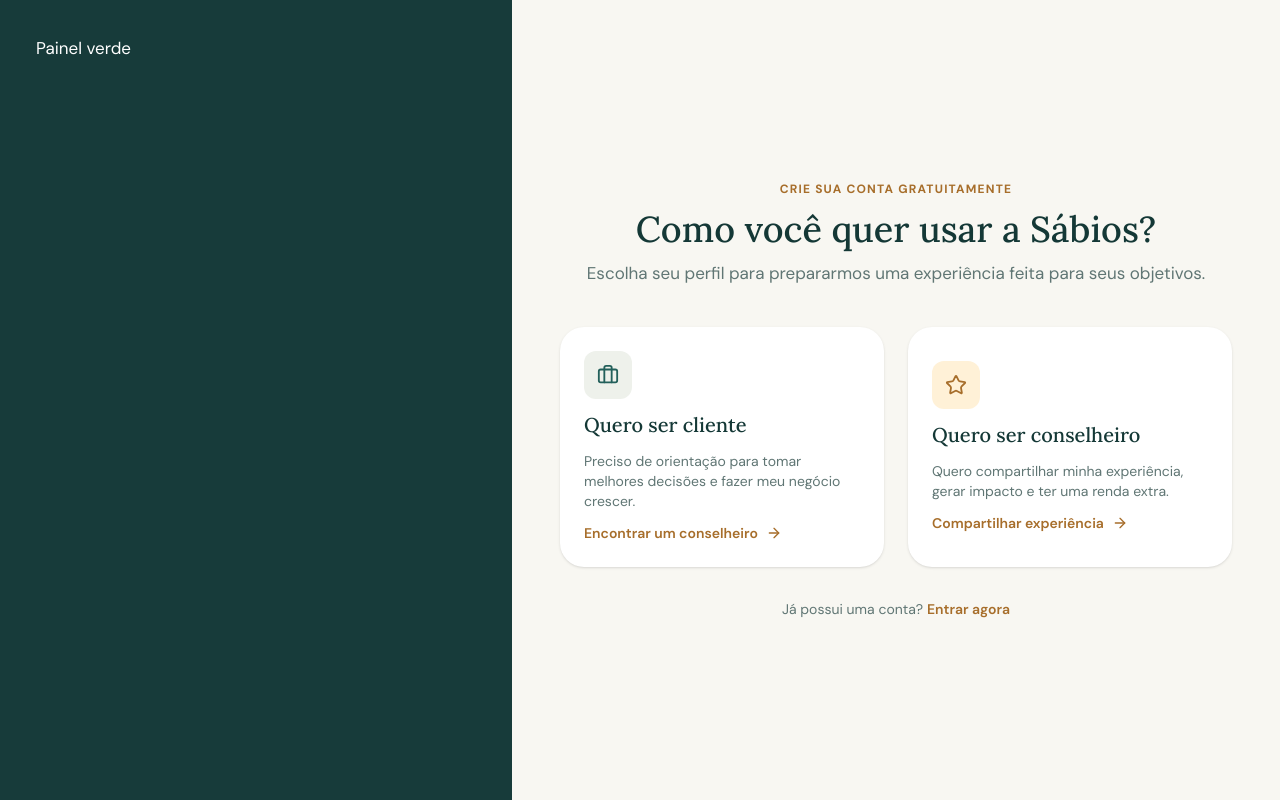
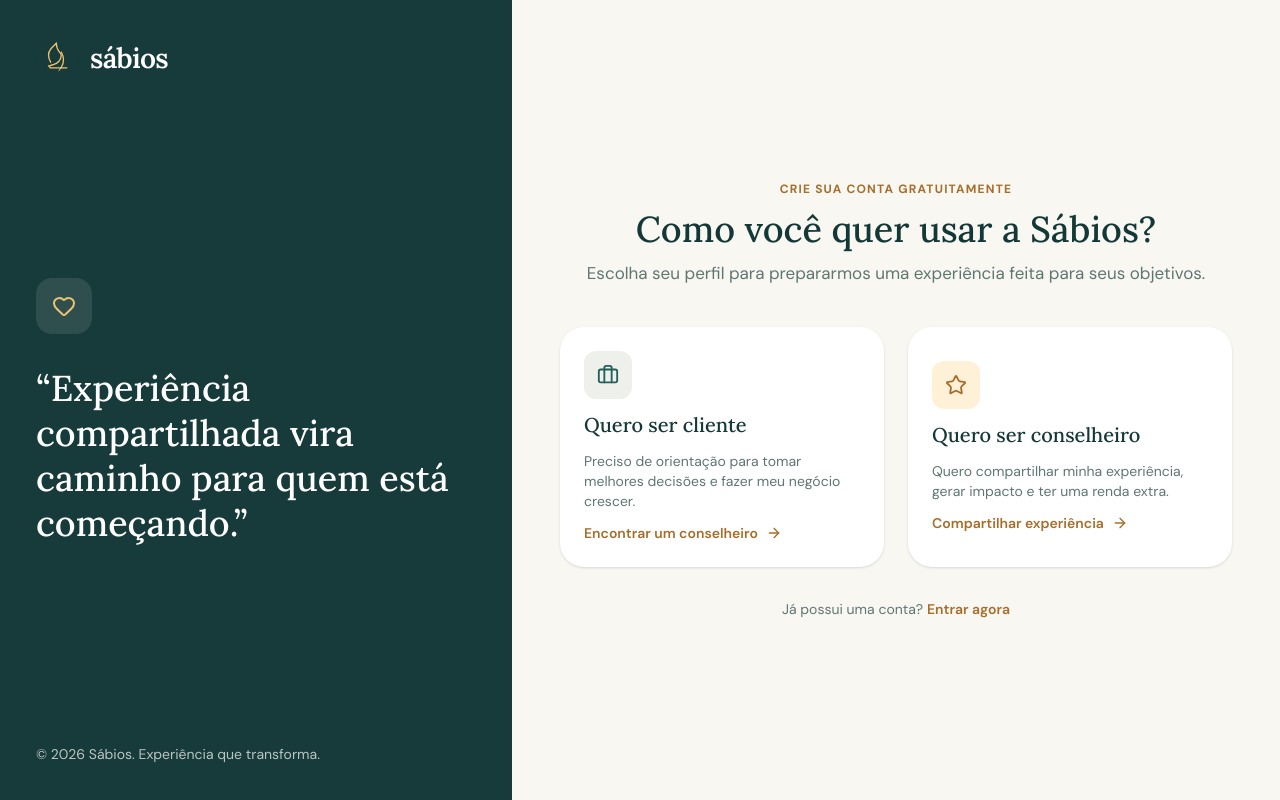
Before and after one commit to Sabios-app/Web-Front, a React (Vite) app: page /cadastro in a window 1280 px wide. Built offline with nearby package versions, Linux system fonts and the light colour scheme.

Commit message:
add AuthLayout green panel

```diff
--- a/src/layouts/AuthLayout.jsx
+++ b/src/layouts/AuthLayout.jsx
@@ -1,12 +1,27 @@
+import { Heart } from 'lucide-react'
+import LogoSabios from '../components/LogoSabios'
+
 export default function AuthLayout({ children }) {
   return (
-    <div className="min-h-screen flex">
-      <aside className="w-2/5 bg-verde-petroleo text-white p-9">
-        Painel verde
+    <div className="flex min-h-screen">
+      <aside className="hidden w-2/5 flex-col justify-between bg-verde-petroleo p-9 text-white lg:flex">
+        <LogoSabios claro className="self-start" />
+
+        <div>
+          <span className="mb-8 flex h-14 w-14 items-center justify-center rounded-2xl bg-white/10 text-dourado-claro">
+            <Heart size={24} aria-hidden="true" />
+          </span>
+          <blockquote className="font-titulo text-4xl leading-tight">
+            “Experiência compartilhada vira caminho para quem está começando.”
+          </blockquote>
+        </div>
+
+        <p className="text-sm text-white/70">© 2026 Sábios. Experiência que transforma.</p>
       </aside>
-      <main className="flex-1 flex items-center justify-center bg-creme p-9">
+
+      <main className="flex flex-1 items-center justify-center bg-creme p-9">
         {children}
       </main>
     </div>
-  );
+  )
 }
```
